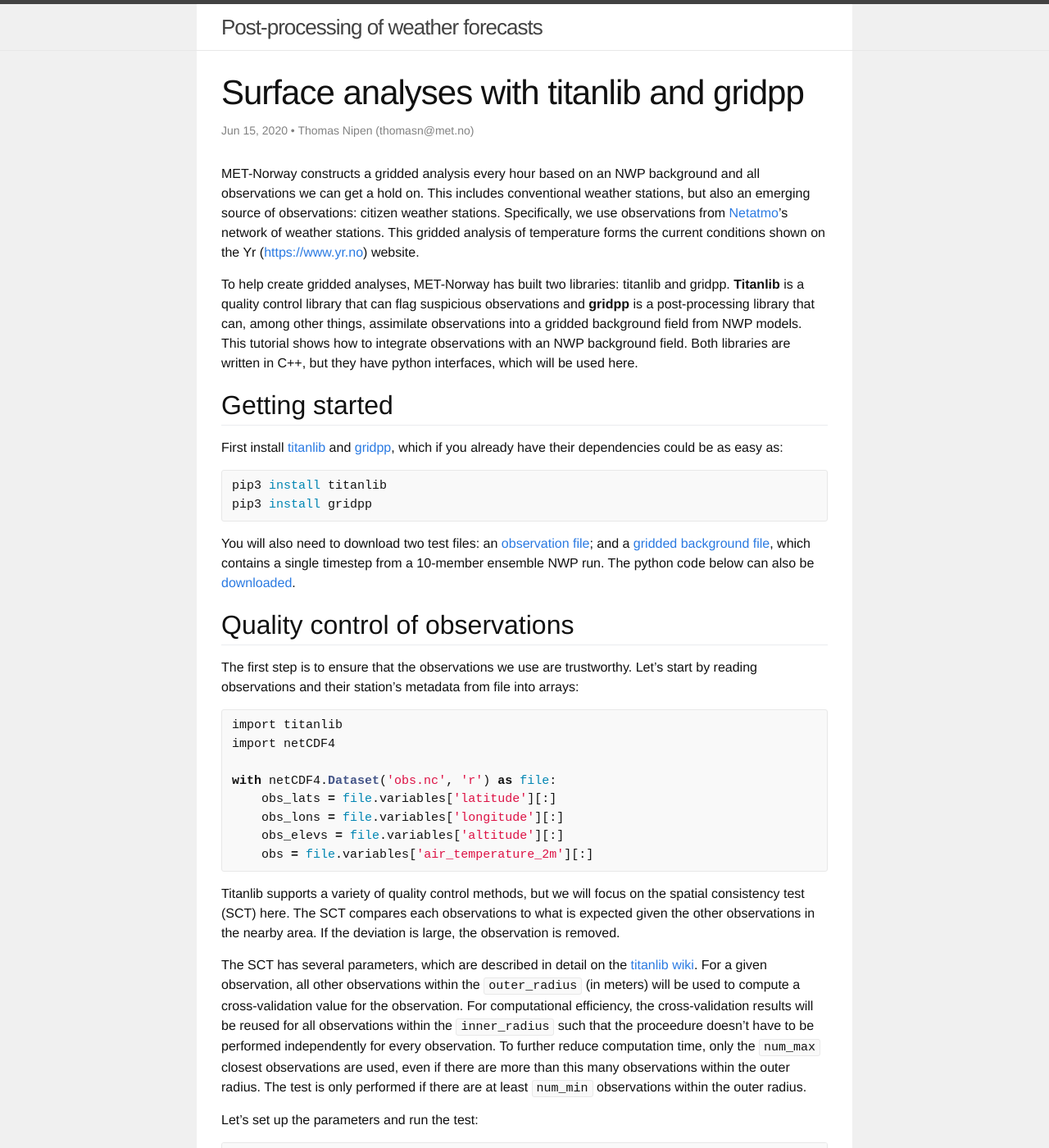
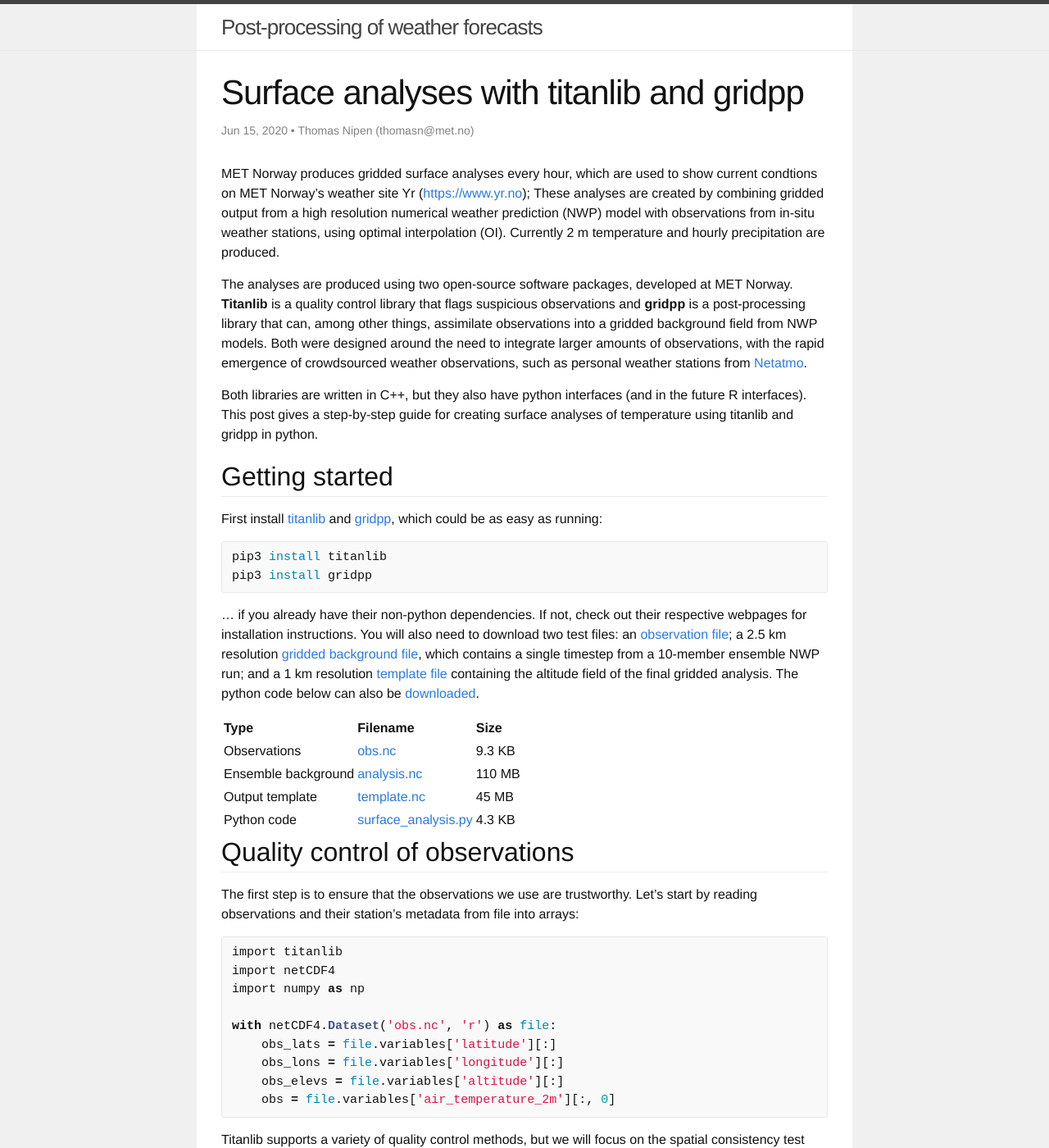
Before and after one commit to tnipen/tnipen.github.io, a Jekyll site: the page built from _posts/2020-06-15-titanlib-gridpp.markdown, in a window 1280 px wide and 1400 px high. Shown: the whole window at 82% size. Built offline with Jekyll 4.4.1, drawn with Linux system fonts in a browser that asks for light colours; some of the changed text lies outside the part shown.

Commit message:
New version

```diff
--- a/_posts/2020-06-15-titanlib-gridpp.markdown
+++ b/_posts/2020-06-15-titanlib-gridpp.markdown
@@ -6,31 +6,45 @@
 tags: optimal_interpolation quality_control
 ---
 
-MET-Norway constructs a gridded analysis every hour based on an NWP background and all observations we can
-get a hold on. This includes conventional weather stations, but also an emerging source of observations:
-citizen weather stations. Specifically, we use observations from [Netatmo](https://netatmo.com)'s network of
-weather stations. This gridded analysis of temperature forms the current conditions shown on the Yr
-([https://www.yr.no](https://www.yr.no)) website.
+MET Norway produces gridded surface analyses every hour, which are used to show current condtions on
+MET Norway's weather site Yr ([https://www.yr.no](https://www.yr.no)); These analyses are created by
+combining gridded output from a high resolution numerical weather prediction (NWP) model with observations
+from in-situ weather stations, using optimal interpolation (OI). Currently 2 m temperature and hourly
+precipitation are produced.
 
-To help create gridded analyses, MET-Norway has built two libraries: titanlib and gridpp. **Titanlib** is
-a quality control library that can flag suspicious observations and **gridpp** is a post-processing library
-that can, among other things, assimilate observations into a gridded background field from NWP models. This
-tutorial shows how to integrate observations with an NWP background field. Both libraries are written in C++,
-but they have python interfaces, which will be used here.
+The analyses are produced using two open-source software packages, developed at MET Norway. **Titanlib** is
+a quality control library that flags suspicious observations and **gridpp** is a post-processing library that
+can, among other things, assimilate observations into a gridded background field from NWP models. Both were
+designed around the need to integrate larger amounts of observations, with the rapid emergence of
+crowdsourced weather observations, such as personal weather stations from [Netatmo](https://netatmo.com).
+
+Both libraries are written in C++, but they also have python interfaces (and in the future R interfaces).
+This post gives a step-by-step guide for creating surface analyses of temperature using titanlib and gridpp
+in python.
 
 ## Getting started
 First install [titanlib](https://github.com/metno/titanlib) and [gridpp](https://github.com/metno/gridpp),
-which if you already have their dependencies could be as easy as:
+which could be as easy as running:
 
 {% highlight bash %}
 pip3 install titanlib
 pip3 install gridpp
 {% endhighlight %}
 
-You will also need to download two test files: an [observation
-file](https://thredds.met.no//thredds/fileServer/metusers/thomasn/gridpp/obs.nc); and a [gridded background
-file](https://thredds.met.no//thredds/fileServer/metusers/thomasn/gridpp/analysis.nc), which contains a
-single timestep from a 10-member ensemble NWP run. The python code below can also be [downloaded](TOOD).
+... if you already have their non-python dependencies. If not, check out their respective webpages for
+installation instructions. You will also need to download two test files: an [observation
+file](https://thredds.met.no//thredds/fileServer/metusers/thomasn/gridpp/obs.nc); a 2.5 km resolution
+[gridded background file](https://thredds.met.no//thredds/fileServer/metusers/thomasn/gridpp/analysis.nc),
+which contains a single timestep from a 10-member ensemble NWP run; and a 1 km resolution [template
+file](https://thredds.met.no//thredds/fileServer/metusers/thomasn/gridpp/template.nc) containing the altitude
+field of the final gridded analysis. The python code below can also be [downloaded]({{ site.url }}/assets/scripts/surface_analysis.py).
+
+Type  | Filename | Size |
+:-----|:-------- |:-----|
+Observations | [obs.nc](https://thredds.met.no//thredds/fileServer/metusers/thomasn/gridpp/obs.nc) | 9.3 KB
+Ensemble background | [analysis.nc](https://thredds.met.no//thredds/fileServer/metusers/thomasn/gridpp/analysis.nc) | 110 MB
+Output template | [template.nc](https://thredds.met.no//thredds/fileServer/metusers/thomasn/gridpp/template.nc) | 45 MB
+Python code | [surface_analysis.py]({{ site.url }}/assets/scripts/surface_analysis.py) | 4.3 KB
 
 ## Quality control of observations
 
@@ -40,12 +54,13 @@
 {% highlight python %}
 import titanlib
 import netCDF4
+import numpy as np
 
 with netCDF4.Dataset('obs.nc', 'r') as file:
     obs_lats = file.variables['latitude'][:]
     obs_lons = file.variables['longitude'][:]
     obs_elevs = file.variables['altitude'][:]
-    obs = file.variables['air_temperature_2m'][:]
+    obs = file.variables['air_temperature_2m'][:, 0]
 {% endhighlight %}
 
 Titanlib supports a variety of quality control methods, but we will focus on the spatial consistency test
@@ -77,7 +92,9 @@
 t2neg = np.full(len(obs), 4)
 eps2 = np.full(len(obs), 0.5)
 
-flags, sct, rep = titanlib.sct(obs_lats, obs_lons, obs_elevs, obs, num_min, num_max, inner_radius, outer_radius, num_iterations, num_min_prof, dzmin, dhmin , dz, t2pos, t2neg, eps2)
+flags, sct, rep = titanlib.sct(obs_lats, obs_lons, obs_elevs, obs,
+        num_min, num_max, inner_radius, outer_radius, num_iterations,
+        num_min_prof, dzmin, dhmin , dz, t2pos, t2neg, eps2)
 {% endhighlight %}
 
 The `flags` array now has the same length as the input observations and uses a value of `0` denoting
@@ -94,9 +111,9 @@
 {% highlight python %}
 import matplotlib.pylab as mpl
 mpl.scatter(obs_lons[index_valid_obs], obs_lats[index_valid_obs],
-        c=obs[index_valid_obs] - 273.15, s=20, cmap="RdBu_r")
+        c=obs[index_valid_obs] - 273.15, s=50, linewidths=0, cmap="RdBu_r")
 mpl.scatter(obs_lons[index_invalid_obs], obs_lats[index_invalid_obs],
-        c=obs[index_invalid_obs] - 273.15, s=20, edgecolors="k", cmap="RdBu_r")
+        c=obs[index_invalid_obs] - 273.15, s=50, edgecolors="r", linewidths=1.5, cmap="RdBu_r")
 mpl.xlim(0, 35)
 mpl.ylim(55, 75)
 mpl.gca().set_aspect(2)
@@ -113,8 +130,11 @@
 
 Once we have a set of trustworth observations, we can assimilate those into the NWP background. Gridpp
 provides a function that performs optimal interpolation (OI), which merges a background field and a set of
-observations, based on their relative accuracies. We will first use the deterministic OI scheme, which takes
-a single ensemble member. We will take the control member, which has index 0 in the background file.
+observations, based on their relative accuracies.
+
+Let's start by reading in the data from the NWP data file, and the 1 km output template. We will first use
+the deterministic OI scheme, which takes a single ensemble member and for this we will take the control
+member, which has index 0 in the background file.
 
 {% highlight python %}
 import gridpp
@@ -122,21 +142,34 @@
 
 with netCDF4.Dataset('analysis.nc', 'r') as file:
     index_control = 0
+    blats_2500m = file.variables['latitude'][:]
+    blons_2500m = file.variables['longitude'][:]
+    belevs_2500m = file.variables['surface_geopotential'][0, 0, index_control, :, :] / 9.81
+    bgrid_2500m = gridpp.Grid(blats_2500m, blons_2500m, belevs_2500m)
+    background_2500m = file.variables['air_temperature_2m'][0, 0, index_control, :, :]
+
+with netCDF4.Dataset('template.nc', 'r') as file:
     blats = file.variables['latitude'][:]
     blons = file.variables['longitude'][:]
-    belevs = file.variables['surface_geopotential'][0, 0, index_control, :, :] / 9.81
+    belevs = file.variables['altiude'][:]
     bgrid = gridpp.Grid(blats, blons, belevs)
-    background = file.variables['air_temperature_2m'][0, 0, index_control, :, :]
-
-points = gridpp.points(obs_lats[index_valid_obs], obs_lons[index_valid_obs], obs_elevs[index_valid_obs])
 {% endhighlight %}
 
-OI does not require you to specify the error variance of the background and the observations. Instead, only
-their ratios is needed. Since we trust observations more than the background, we set the ratio to 0.1:
+`bgrid_2500m` and `bgrid` are objects that encapsulate the grid definitions.
+
+### Downscaling to 1 km
+
+The background has 2.5 km grid spacing. To downscale to 1 km, we do a height correction. Operationally, we
+use a dynamic elevation gradient, but here we will use a constant -0.0065&deg;C/m elevation gradient. Gridpp
+provides a method that does this downscaling, by taking the grid definitions, the original background field,
+and the desired elevation gradient as arguments:
 
 {% highlight python %}
-variance_ratios = np.full(points.size(), 0.1)
+gradient = -0.0065
+background = gridpp.simple_gradient(bgrid_2500m, bgrid, background_2500m, gradient)
 {% endhighlight %}
+
+This yields a 1 km gridded field stored in `background`.
 
 ### Observation operator
 
@@ -145,8 +178,23 @@
 be computed using any method. We will use gridpp's bilinear interpolator:
 
 {% highlight python %}
+points = gridpp.Points(obs_lats[index_valid_obs], obs_lons[index_valid_obs], obs_elevs[index_valid_obs])
 pbackground = gridpp.bilinear(grid, points, background)
 {% endhighlight %}
+
+`gridpp.Points` creates an object that stores that encapsulates the point metadata (just like `gridpp.Grid`
+does for a grid).
+
+OI does not require you to specify the error variance of the background and the observations, only
+their ratios is needed. Since we trust observations more than the background, we set the ratio to 0.1:
+
+{% highlight python %}
+variance_ratios = np.full(points.size(), 0.1)
+{% endhighlight %}
+
+`variance_ratios` is a vector, one value for each observation, which means different observations can be
+assigned different variance ratios if there is reason to believe that the observations have different error
+statistics.
 
 ### Specifying the structure function
 
@@ -163,14 +211,22 @@
 Note, that this behvariour can be altered by specifing a truncation distance `hmax` in the structure
 function.
 
-When OI processes a gridpoint, it needs to invert a matrix containing all the observations. In areas where
-the observation network is dense, this matrix can be come large and will result in large computation times.
-However, in most cases reducing the number of observations doesn't negatively impact the accuracy of the
-analysis. We can set this using the `max_points` argument:
+Currently, gridpp also supports a Cressman structure function, which uses a linear decorrelation function
+instead of an exponential. We aim to include further structure functions in the future.
+
+### Running the OI
+
+When OI processes a gridpoint, it needs to invert a matrix containing all the observations within the
+influence radius. In areas where the observation network is dense, this matrix can be come large and will
+result in large computation times. However, in most cases reducing the number of observations doesn't
+negatively impact the accuracy of the analysis. We can set this using the `max_points` argument:
 
 {% highlight python %}
-max_points = 10
+max_points = 50
 {% endhighlight %}
+
+Note that this setting isn't important in this example with only 75 observations, but when including Netatmo
+observations, this is critical.
 
 Now we have defined all the required inputs and we can create a gridded analysis:
 {% highlight python %}
@@ -222,6 +279,26 @@
 {% endhighlight %}
 
 ![Analysis increment map for ensemble]({{ site.url }}/assets/img/analysis_increment_ens.png)
+
+## Further work
+
+We have serveral features we want to implement. First of all, the OI presented here assumes Gaussian error
+characteristics. For non-Gaussian variables, such as wind and precipitation, we will support the
+transformation of the variable.
+
+We also hope to support other structure functions. Gridpp can support structure functions that can provide a
+correlation function like this (in C++):
+
+{% highlight c++ %}
+float corr(const Point& p1, const Point& p2)
+{% endhighlight %}
+
+where `p1` and `p2` are points described by latitude, longitude, altitude, and land area fraction, and that
+can use any arguments passed in the initialization of the class (such as `h`, `v`,`hmax` for `BarnesStructure`).
+
+Finally, and improvement to the ensemble OI scheme presented here (EnSI) will be included that better handles
+variables such as precipitation, where the ensemble variance often is 0, when all members have no
+precipitation.
 
 ## References
 
```
Also changed, not shown: other parts of _posts/2020-06-15-titanlib-gridpp.markdown (+5 -4 lines), _drafts/2020-05-29-netatmo-titanlib-gridpp.markdown (renamed from _posts/2020-05-29-netatmo-titanlib-gridpp.markdown), assets/img/analysis_increment.png, assets/img/analysis_increment_ens.png, assets/img/titan_sct.png, 1 other file.
